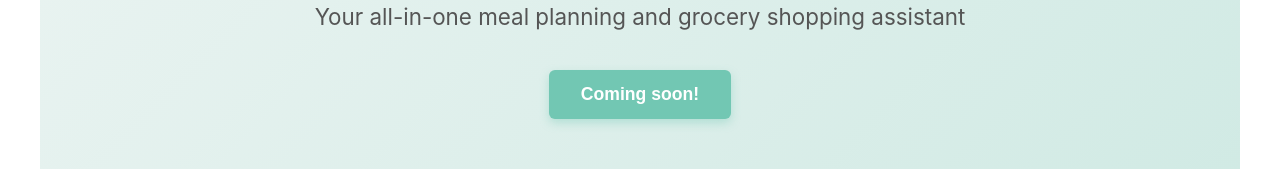
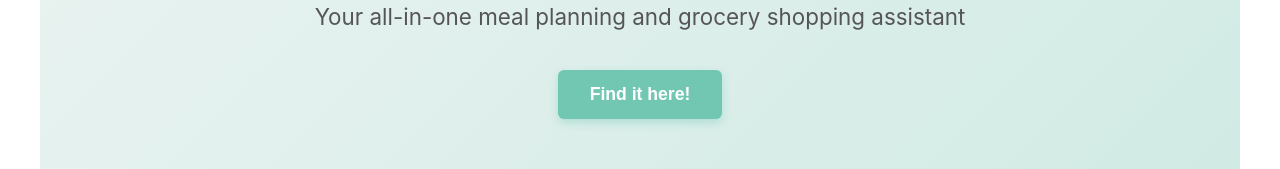
Before and after one commit to tkauffman42/myMenuCartWeb, a React (Create React App) app: page / in a window 1280 px wide. Shown: the part 281-450 px from the top of the page. Built offline with nearby package versions, Linux system fonts and the light colour scheme.

Commit message:
Update HomePage.js

```diff
--- a/src/components/pages/HomePage.js
+++ b/src/components/pages/HomePage.js
@@ -41,7 +41,7 @@ function HomePage() {
                 <h1>Welcome to MyMenuCart</h1>
                 <p>Your all-in-one meal planning and grocery shopping assistant</p>
                 <div className="cta-buttons">
-                    <button className="cta-button">Coming soon!</button>
+                    <button className="cta-button" src="https://apps.apple.com/us/app/mymenucart/id6739787015">Find it here!</button>
                 </div>
             </div>
 
```
